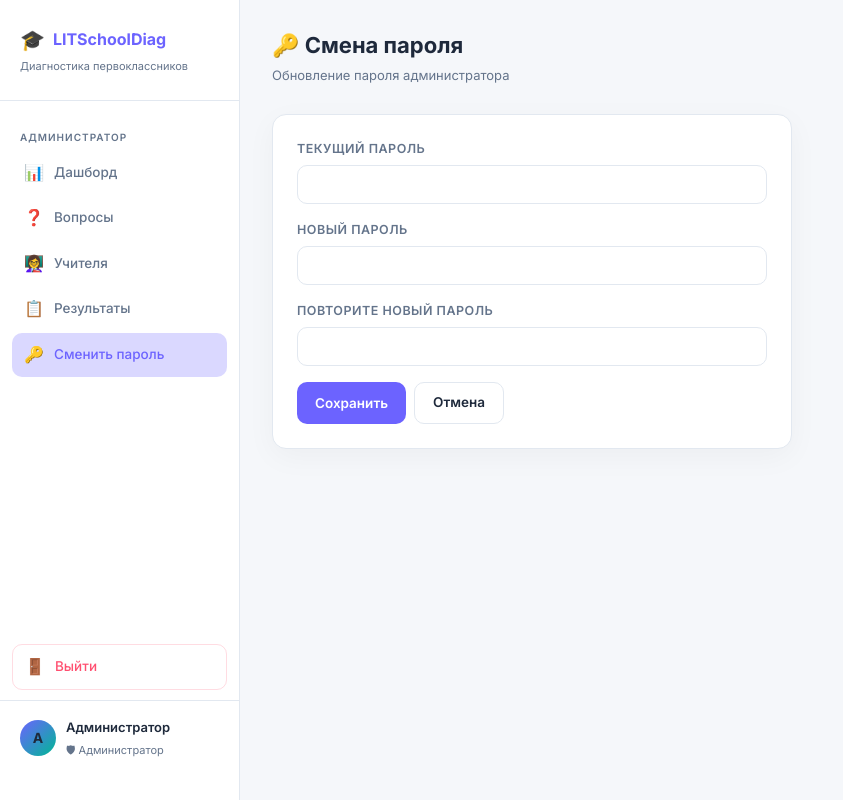
After one commit to tremor1981/SchoolDiag, a Flask app: page /admin/change-password in a window 1280 px wide. The commit adds this page. Shown: the whole page, without its empty margins (0-843 px from the left). Run offline with Flask 3, Linux system fonts and the light colour scheme; a user stored in the database is signed in.

Commit message:
Admin: delete completed tests + change password

```diff
--- a/admin_bp.py
+++ b/admin_bp.py
@@ -1,5 +1,5 @@
 from flask import Blueprint, render_template, redirect, url_for, flash, request
-from flask_login import login_required, current_user
+from flask_login import login_required, current_user, logout_user
 from functools import wraps
 from models import db, User, Subject, Question, Student, TestSession, Answer
 
@@ -149,6 +149,55 @@ def result_detail(sid):
     return render_template('admin/result_detail.html', session=session, subjects=subjects)
 
 
+@admin_bp.route('/results/<int:sid>/delete', methods=['POST'])
+@login_required
+@admin_required
+def delete_session(sid):
+    session = TestSession.query.get_or_404(sid)
+    if session.status != 'completed':
+        flash('Можно удалять только завершённые тесты', 'error')
+        return redirect(url_for('admin.results'))
+    Answer.query.filter_by(session_id=sid).delete()
+    db.session.delete(session)
+    db.session.commit()
+    flash('Тест удалён', 'success')
+    return redirect(url_for('admin.results'))
+
+
+@admin_bp.route('/change-password', methods=['GET', 'POST'])
+@login_required
+@admin_required
+def change_password():
+    if request.method == 'POST':
+        current_password = request.form.get('current_password', '')
+        new_password = request.form.get('new_password', '')
+        new_password2 = request.form.get('new_password2', '')
+
+        if not current_password or not new_password or not new_password2:
+            flash('Заполните все поля', 'error')
+            return redirect(url_for('admin.change_password'))
+
+        if not current_user.check_password(current_password):
+            flash('Текущий пароль неверный', 'error')
+            return redirect(url_for('admin.change_password'))
+
+        if new_password != new_password2:
+            flash('Пароли не совпадают', 'error')
+            return redirect(url_for('admin.change_password'))
+
+        if len(new_password) < 6:
+            flash('Пароль должен быть минимум 6 символов', 'error')
+            return redirect(url_for('admin.change_password'))
+
+        current_user.set_password(new_password)
+        db.session.commit()
+        logout_user()
+        flash('Пароль обновлён. Войдите снова', 'success')
+        return redirect(url_for('auth.login'))
+
+    return render_template('admin/change_password.html')
+
+
 @admin_bp.route('/export/students')
 @login_required
 @admin_required
--- /dev/null
+++ b/templates/admin/change_password.html
@@ -0,0 +1,31 @@
+{% extends 'base.html' %}
+{% block title %}Сменить пароль{% endblock %}
+{% block content %}
+<div class="topbar">
+  <div class="page-title">
+    <h1>🔑 Смена пароля</h1>
+    <p>Обновление пароля администратора</p>
+  </div>
+</div>
+
+<div class="card" style="max-width:520px">
+  <form method="POST" action="{{ url_for('admin.change_password') }}">
+    <div class="form-group">
+      <label class="form-label">Текущий пароль</label>
+      <input type="password" name="current_password" class="form-control" required>
+    </div>
+    <div class="form-group">
+      <label class="form-label">Новый пароль</label>
+      <input type="password" name="new_password" class="form-control" required>
+    </div>
+    <div class="form-group">
+      <label class="form-label">Повторите новый пароль</label>
+      <input type="password" name="new_password2" class="form-control" required>
+    </div>
+    <div class="flex gap-2 mt-4">
+      <button type="submit" class="btn btn-primary">Сохранить</button>
+      <a href="{{ url_for('admin.dashboard') }}" class="btn btn-outline">Отмена</a>
+    </div>
+  </form>
+</div>
+{% endblock %}
--- a/templates/admin/result_detail.html
+++ b/templates/admin/result_detail.html
@@ -8,6 +8,9 @@
   </div>
   <div class="flex gap-2">
     <button onclick="window.print()" class="btn btn-primary">🖨 Скачать PDF</button>
+    <form method="POST" action="{{ url_for('admin.delete_session', sid=session.id) }}" onsubmit="return confirm('Удалить этот завершённый тест?');">
+      <button type="submit" class="btn btn-danger">🗑 Удалить</button>
+    </form>
     <a href="{{ url_for('admin.results') }}" class="btn btn-outline">← Назад</a>
   </div>
 </div>
--- a/templates/base.html
+++ b/templates/base.html
@@ -29,6 +29,9 @@
       </a>
       <a href="{{ url_for('admin.results') }}" class="nav-link {% if 'result' in request.endpoint %}active{% endif %}">
         <span class="icon">📋</span> Результаты
+      </a>
+      <a href="{{ url_for('admin.change_password') }}" class="nav-link {% if request.endpoint == 'admin.change_password' %}active{% endif %}">
+        <span class="icon">🔑</span> Сменить пароль
       </a>
       {% else %}
       <div class="nav-section">Учитель</div>
```
Also changed, not shown: templates/admin/results.html (+9 -2 lines), instance/school_diag.db (deleted), school_diag.db (deleted), 1 other file.
